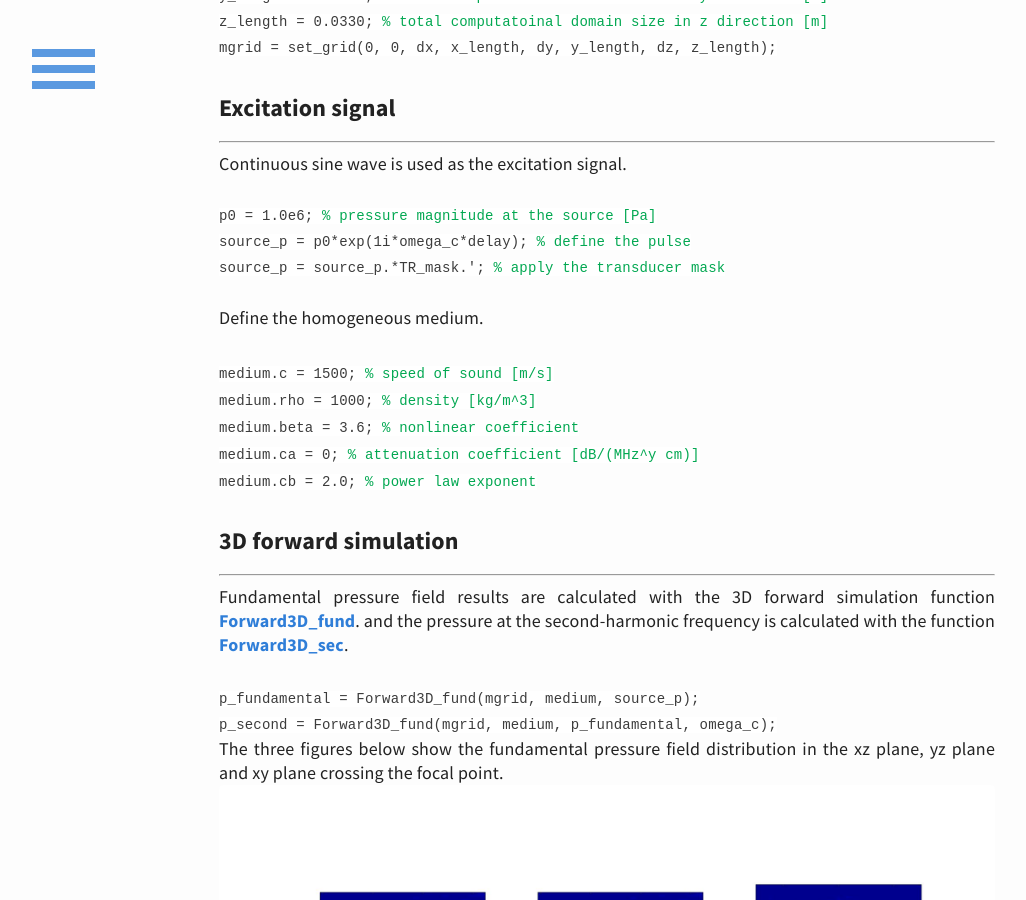
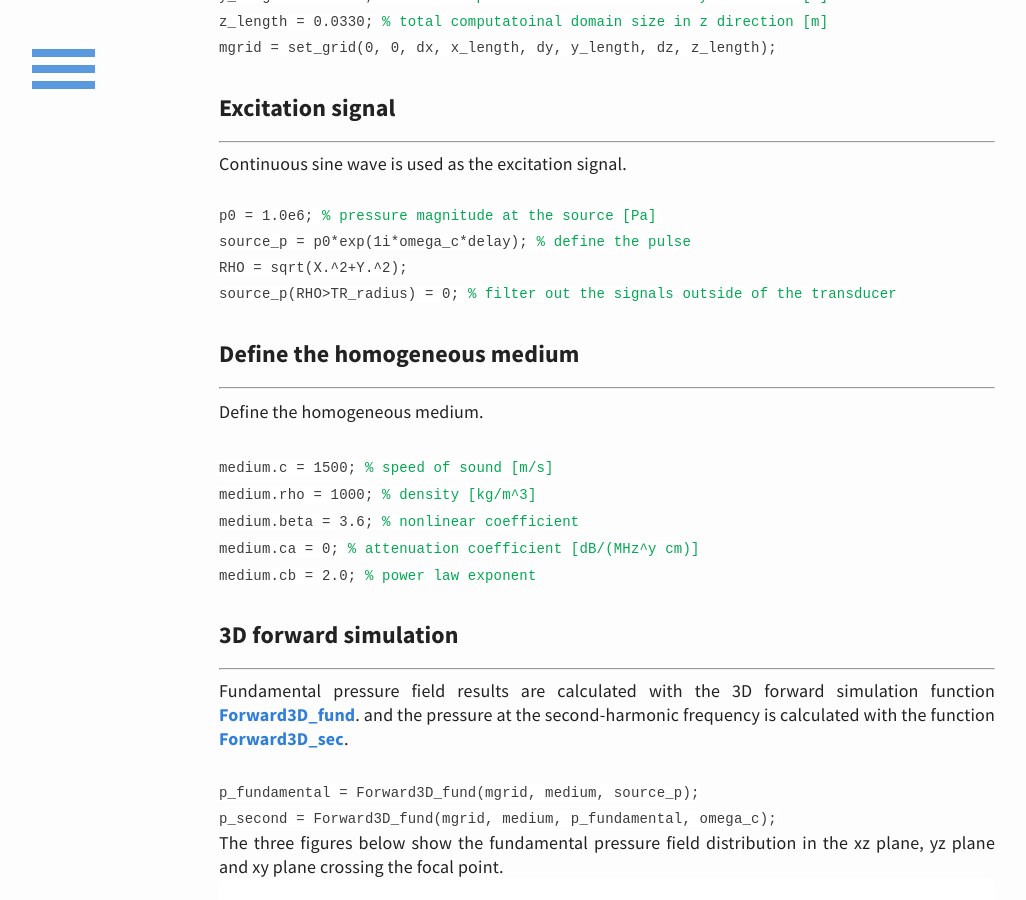
Before and after one commit to m-SOUND/mSOUND, a Jekyll site: the page built from _posts/2019-02-20-FSMDM_3D_homogeneous.html, in a window 1280 px wide and 900 px high, scrolled down 817 px. Shown: the whole window, without its empty margins (33-1059 px from the left). Built offline with Jekyll 4.4.1, drawn with Linux system fonts in a browser that asks for light colours.

Commit message:
Update 2019-02-20-FSMDM_3D_homogeneous.html

```diff
--- a/_posts/2019-02-20-FSMDM_3D_homogeneous.html
+++ b/_posts/2019-02-20-FSMDM_3D_homogeneous.html
@@ -45,13 +45,15 @@ Continuous sine wave is used as the excitation signal.
 <code>
 <br> p0 = 1.0e6;   <font color="#03a852"> % pressure magnitude at the source [Pa] </font>
 <br>source_p = p0*exp(1i*omega_c*delay); <font color="#03a852"> % define the pulse </font>
-<br>source_p = source_p.*TR_mask.'; <font color="#03a852"> % apply the transducer mask </font>
+<br>RHO = sqrt(X.^2+Y.^2);
+<br>source_p(RHO>TR_radius) = 0; <font color="#03a852"> % filter out the signals outside of the transducer </font>
 <br>
 </code>
-
  </p>
 
-
+<p>
+<h6>Define the homogeneous medium</h6>
+<hr>
 Define the homogeneous medium.
  <code>
   <br>
```
